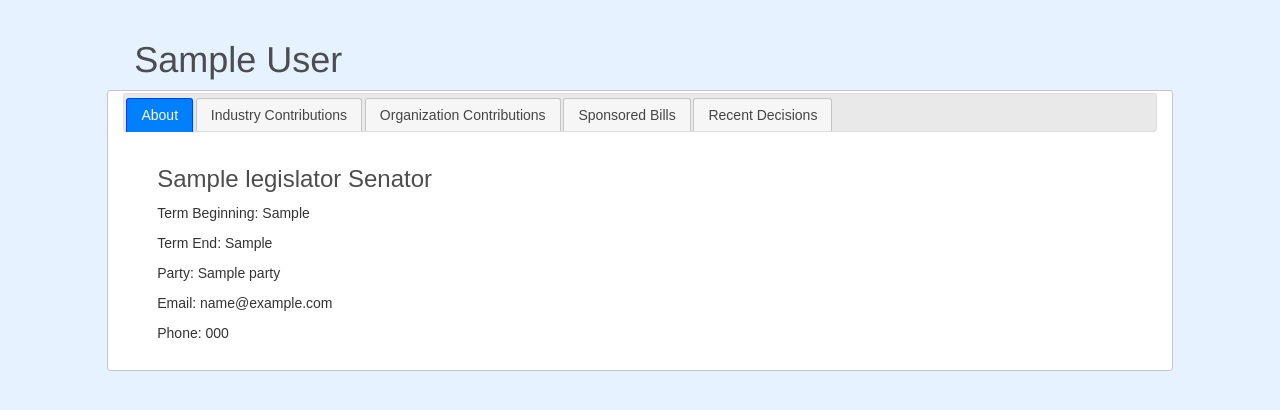
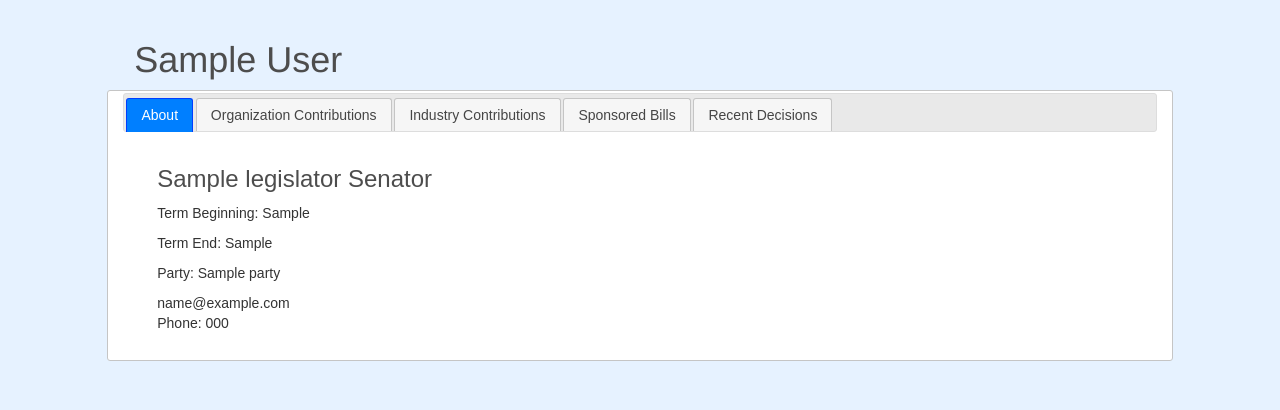
Before and after one commit to meyerhoferc/will-legislate-for-money, a Django app: template public_officials/templates/public-officials/detail.html in a window 1280 px wide. Shown: the part 52-462 px from the top of the page. Run offline with Django 3.2, Linux system fonts and the light colour scheme; the template is opened without the code that fills it: most values are stand-ins (such as "Sample title", 1, 10 or a date in 2020); some libraries are stand-ins or nearby versions.

Commit message:
Add mailer link to legislator detail

```diff
--- a/public_officials/functional_tests/test_public_officials.py
+++ b/public_officials/functional_tests/test_public_officials.py
@@ -53,7 +53,7 @@ class GuestUserTest(StaticLiveServerTestCase):
             self.assertIn("Term Beginning: 2017-01-03", stats_text)
             self.assertIn("Term End: 2019-01-03", stats_text)
             self.assertIn("Party: D", stats_text)
-            self.assertIn("Email: email@email.com", stats_text)
+            self.assertIn("email@email.com", stats_text)
             self.assertIn("Phone: 12345", stats_text)
             tabs_text = self.browser.find_element_by_css_selector('#tabs').text
             self.assertIn('About', tabs_text)
--- a/public_officials/static/public_officials/js/legislator_detail.js
+++ b/public_officials/static/public_officials/js/legislator_detail.js
@@ -54,7 +54,7 @@ $(document).ready(function(){
   $('#tabs').tabs();
   var legislator_id = $('.legislator').attr('data-legislator-id');
   var legislator_pid = $('.legislator').attr('data-legislator-pid');
+  getOrganizationContributors(legislator_id);
   getIndustryContributors(legislator_id);
-  getOrganizationContributors(legislator_id);
   getSponsoredBills(legislator_pid);
 });
--- a/public_officials/templates/public-officials/detail.html
+++ b/public_officials/templates/public-officials/detail.html
@@ -36,8 +36,8 @@
     <div id="tabs" class="col-md-10 col-md-offset-1">
       <ul>
         <li><a href="#tab-1">About</a></li>
-        <li><a href="#tab-2">Industry Contributions</a></li>
-        <li><a href="#tab-3">Organization Contributions</a></li>
+        <li><a href="#tab-2">Organization Contributions</a></li>
+        <li><a href="#tab-3">Industry Contributions</a></li>
         <li><a href="#tab-4">Sponsored Bills</a></li>
         <li><a href="#tab-5">Recent Decisions</a></li>
       </ul>
@@ -52,7 +52,8 @@
             <p>Term Beginning: {{ legislator.term_start}}</p>
             <p>Term End: {{ legislator.term_end}}</p>
             <p>Party: {{ legislator.party }}</p>
-            <p>Email: {{ legislator.email }}</p>
+            <a href="mailto:{{ legislator.email }}">{{ legislator.email }}</a>
+            <!-- <p>Email: {{ legislator.email }}</p> -->
             <p>Phone: {{ legislator.phone }}</p>
           </div>
         </div>
```
